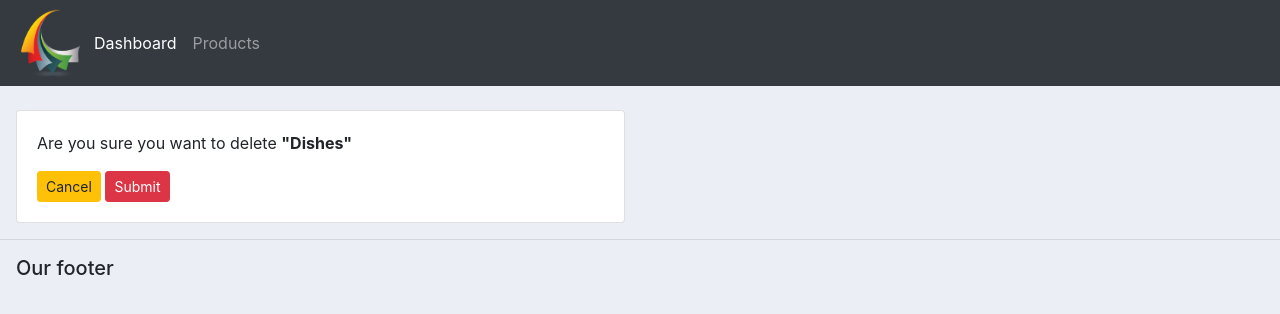
After one commit to SamiulGitHubUser/Django_CRUD_Project, a Django app: page /delete_order/1/ in a window 1280 px wide. The commit adds this page. Shown: the top 314 px of the page. Run offline with Django 3.2, Linux system fonts and the light colour scheme; data comes from the database, SQL or seed files in the repository; both versions use the stored data as it was after the commit; some libraries are stand-ins or nearby versions.

Commit message:
Delete operation is completed.

```diff
--- a/accounts/templates/accounts/customers.html
+++ b/accounts/templates/accounts/customers.html
@@ -67,8 +67,8 @@
           <td>{{order.product.category}}</td>
           <td>{{order.product.date_created}}</td>
           <td>{{order.status}}</td>
-          <td><a class="btn btn-sm btn-info" href="#">Update</a></td>
-          <td><a class="btn btn-sm btn-danger" href="#">Delete</a></td>
+          <td><a class="btn btn-sm btn-info" href="{% url 'update_order' order.id %}">Update</a></td>
+          <td><a class="btn btn-sm btn-danger" href="{% url 'delete_order' order.id %}">Delete</a></td>
         </tr>
         {% endfor %}
 
--- a/accounts/templates/accounts/dashboard.html
+++ b/accounts/templates/accounts/dashboard.html
@@ -58,7 +58,7 @@
           <td>{{ order.date_created }}</td>
           <td>{{ order.status }}</td>
           <td><a class="btn btn-sm btn-info" href="{% url 'update_order' order.id %}">Update</a></td>
-          <td><a class="btn btn-sm btn-danger" href="#">Delete</a></td>
+          <td><a class="btn btn-sm btn-danger" href="{% url 'delete_order' order.id %}">Delete</a></td>
         </tr>
         {% endfor%}
       </table>
--- /dev/null
+++ b/accounts/templates/accounts/delete.html
@@ -0,0 +1,17 @@
+{% extends 'accounts/main.html' %}
+{% load static %}
+{% block content %}
+ <br>
+<div class="row pl-3 pr-3">
+  <div class="col-md-6">
+    <div class="card card-body">
+      <p>Are you sure you want to delete <b>"{{order.product.name}}"</b></p>
+      <form class="" action="{% url 'delete_order' order.id %}" method="post">
+        {% csrf_token %}
+        <a class="btn btn-sm btn-warning" href="{% url 'home' %}">Cancel</a>
+        <input class="btn btn-sm btn-danger" type="submit" name="Confirm">
+      </form>
+    </div>
+  </div>
+</div>
+{% endblock %}
--- a/accounts/templates/accounts/main.html
+++ b/accounts/templates/accounts/main.html
@@ -20,7 +20,7 @@
 
 
     <hr>
-    <h5>Our footer</h5>
+    <h5 class="pl-3">Our footer</h5>
   </body>
 
 <script src="https://code.jquery.com/jquery-3.3.1.slim.min.js" integrity="sha384-q8i/X+965DzO0rT7abK41JStQIAqVgRVzpbzo5smXKp4YfRvH+8abtTE1Pi6jizo" crossorigin="anonymous"></script>
--- a/accounts/urls.py
+++ b/accounts/urls.py
@@ -5,6 +5,8 @@ urlpatterns = [
     path('', views.home, name='home'),
     path('products/', views.products, name='products'),
     path('customers/<str:pk_test>/', views.customers, name='customers'),
+
     path('create_order', views.createOrder, name='create_order'),
-    path('update_order/<str:pk>/', views.updateOrder, name='update_order')
+    path('update_order/<str:pk>/', views.updateOrder, name='update_order'),
+    path('delete_order/<str:pk>/', views.deleteOrder, name='delete_order')
 ]
--- a/accounts/views.py
+++ b/accounts/views.py
@@ -59,3 +59,12 @@ def updateOrder(request, pk):
 
     context = {'form':form}
     return render(request, 'accounts/order_form.html', context)
+
+def deleteOrder(request, pk):
+    order = Order.objects.get(id=pk)
+    if request.method == 'POST':
+        order.delete()
+        return redirect('/')
+
+    context = {'order':order}
+    return render(request, 'accounts/delete.html', context)
```
Also changed, not shown: accounts/templates/accounts/order_form.html (+12 -5 lines), db.sqlite3.
